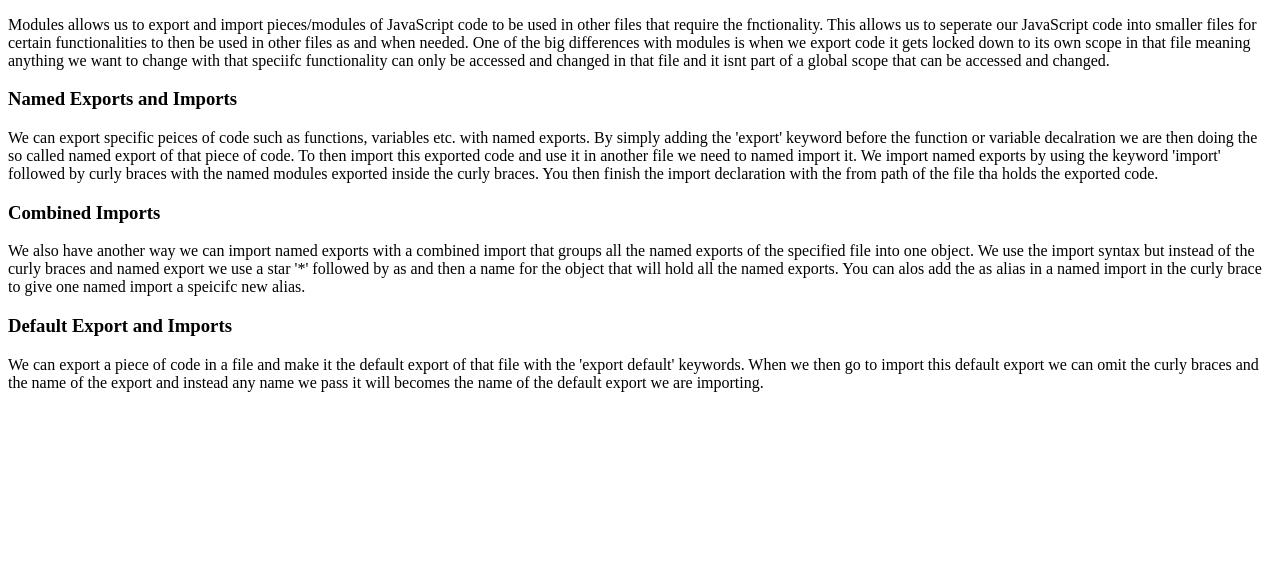
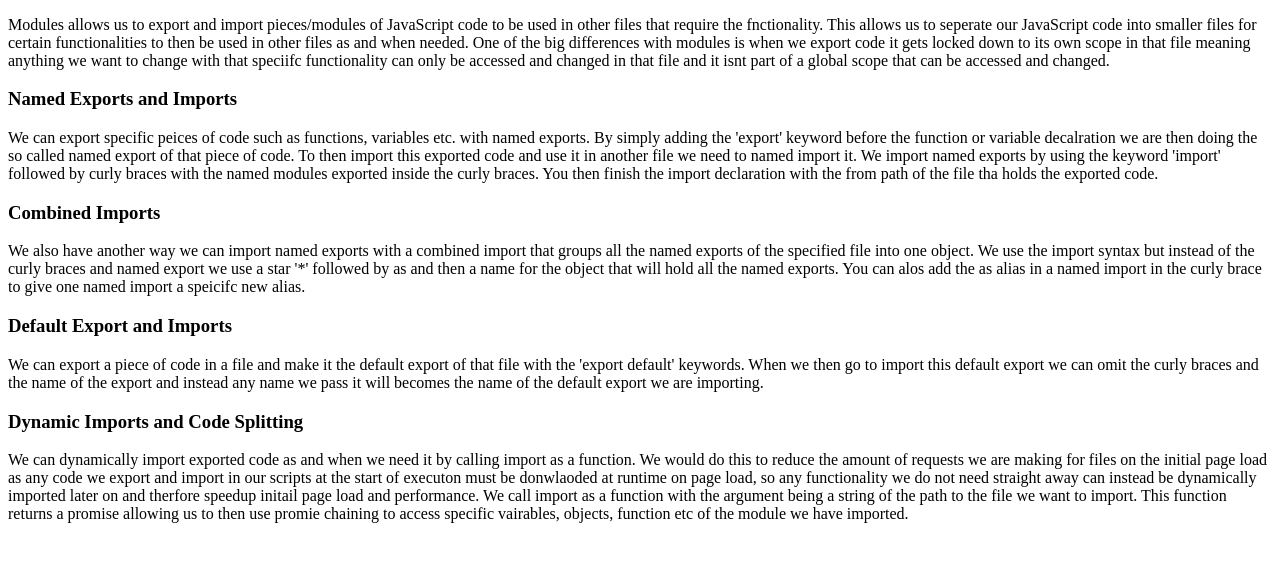
Before and after one commit to Adam-Harte/JavaScript-modules, a plain HTML site: page index.html in a window 1280 px wide. Shown: the part 105-666 px from the top of the page. Drawn offline with Linux system fonts and the light colour scheme.

Commit message:
dynamic imports added

```diff
--- /dev/null
+++ b/dynamicImports.js
@@ -0,0 +1,5 @@
+export const pet = 'Lily';
+
+export function dynamicLog() {
+	console.log('this log has been imported dynamically!');
+}
--- a/index.html
+++ b/index.html
@@ -47,5 +47,18 @@
 			export and instead any name we pass it will becomes the name of the
 			default export we are importing.
 		</p>
+		<h3>Dynamic Imports and Code Splitting</h3>
+		<p>
+			We can dynamically import exported code as and when we need it by calling
+			import as a function. We would do this to reduce the amount of requests we
+			are making for files on the initial page load as any code we export and
+			import in our scripts at the start of executon must be donwlaoded at
+			runtime on page load, so any functionality we do not need straight away
+			can instead be dynamically imported later on and therfore speedup initail
+			page load and performance. We call import as a function with the argument
+			being a string of the path to the file we want to import. This function
+			returns a promise allowing us to then use promie chaining to access
+			specific vairables, objects, function etc of the module we have imported.
+		</p>
 	</body>
 </html>
```
Also changed, not shown: app.js (+9 -1 lines).
